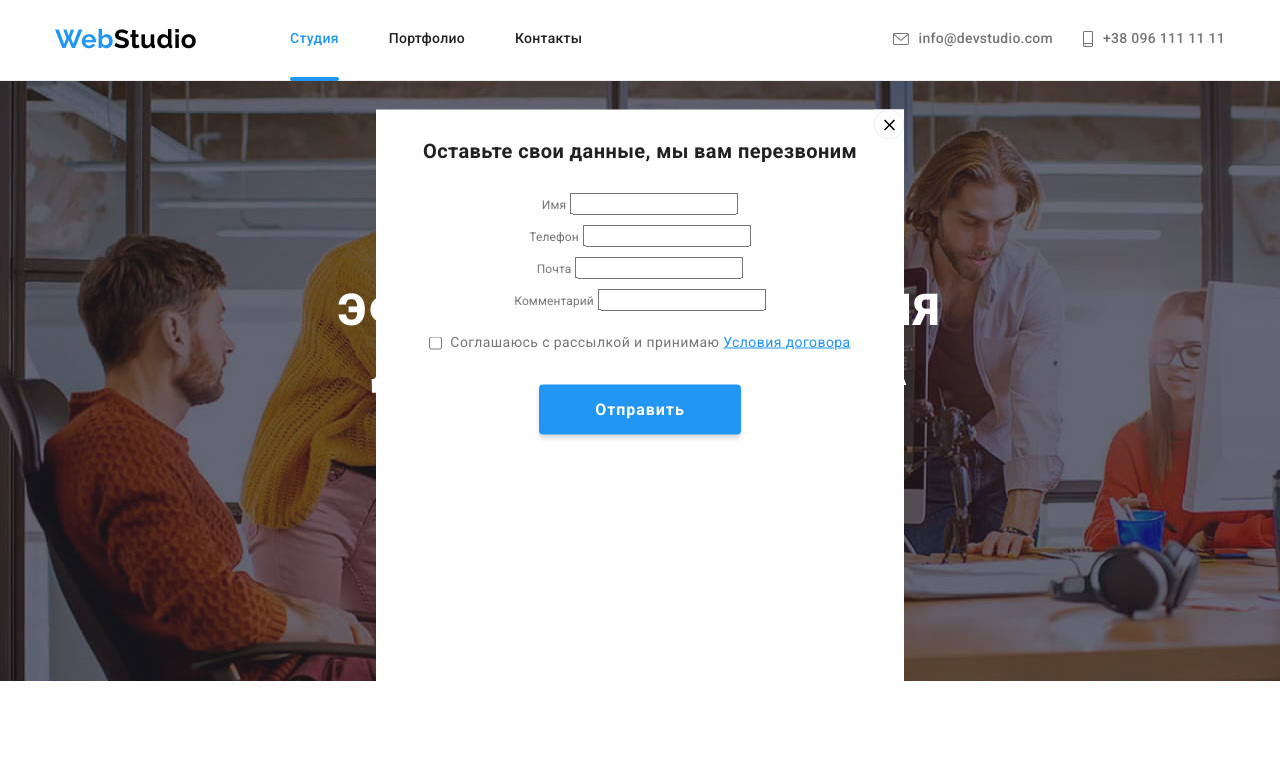
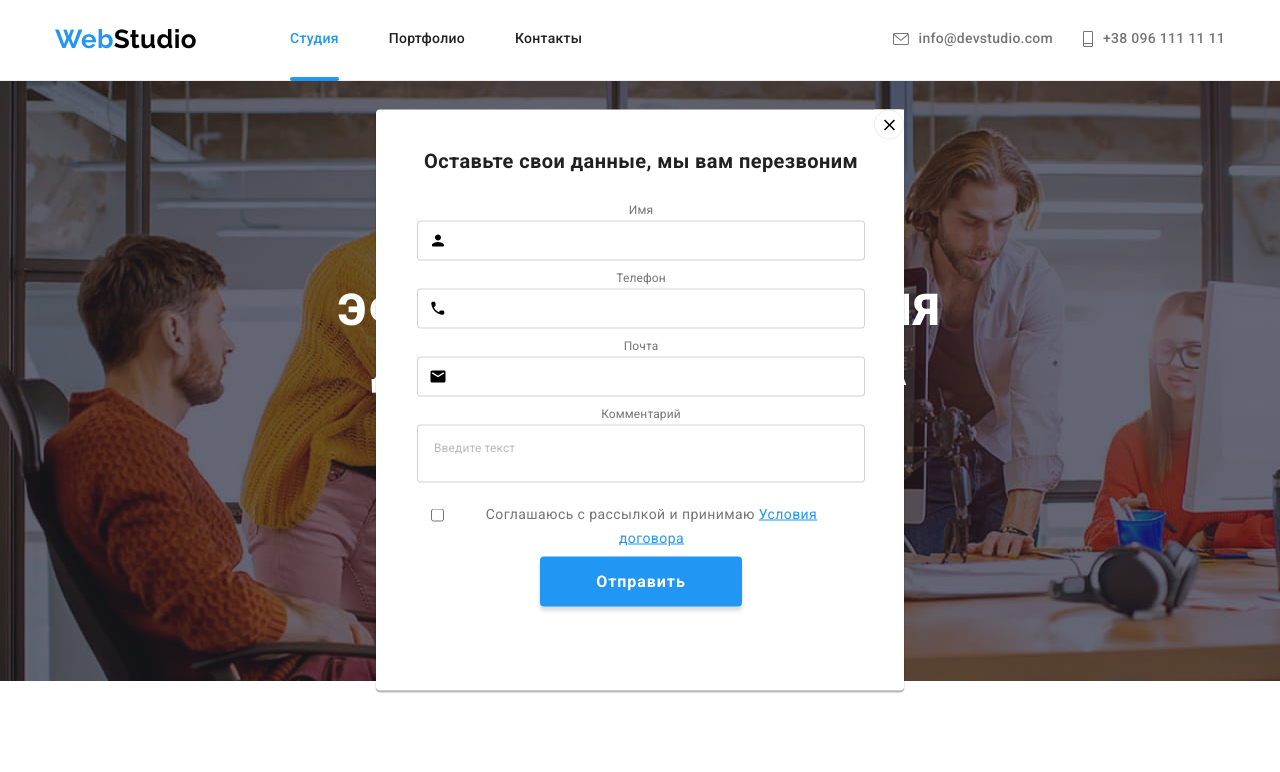
Before and after one commit to VitaliiPozniakov/goit-markup-hw-06, a plain HTML site: page index.html in a window 1280 px wide. Shown: the top 772 px of the page. Drawn offline with nearby package versions, Linux system fonts and the light colour scheme.

Commit message:
Добавляет иконки в форму

```diff
--- a/css/styles.css
+++ b/css/styles.css
@@ -20,6 +20,8 @@
   --background-description-portfolio: rgba(33, 150, 243, 0.9);
   --timing-function: cubic-bezier(0.4, 0, 0.2, 1);
   --button-index-shadow: rgba(0, 0, 0, 0.15);
+  --hero-placeholder-color: rgba(117, 117, 117, 0.5);
+  --footer-placeholder-color: rgba(255, 255, 255, 0.6);
 }
 
 /*----------------------------- Палитра:-----------------------------
@@ -397,13 +399,21 @@ img {
   left: 50%;
   transform: translate(-50%, -50%) scale(1);
 
-  padding-top: 30px;
+  padding: 40px 39px 40px 41px;
   height: 581px;
   width: 528px;
 
-  background-color: #ffffff;
+  background-color: var(--primari-white-color);
+  box-shadow: 0px 1px 3px rgba(0, 0, 0, 0.12), 0px 1px 1px rgba(0, 0, 0, 0.14),
+    0px 2px 1px rgba(0, 0, 0, 0.2);
+  border-radius: 4px;
 
   transition: transform 250ms var(--timing-function);
+}
+
+.form-field {
+  display: flex;
+  flex-direction: column;
 }
 
 .hero-form-title {
@@ -416,20 +426,57 @@ img {
   color: var(--title-text-color);
 }
 
-.hero-form-list {
+.form-group {
   margin-bottom: 20px;
 }
 
-.hero-form-item:not(:last-child) {
+.form-field:not(:last-child) {
   margin-bottom: 10px;
 }
 
-.hero-form-text {
-  /* margin-bottom: 4px; */
+.hero-form-label {
+  margin-bottom: 4px;
 
   font-size: 12px;
   line-height: 1.17;
   letter-spacing: 0.01em;
+}
+
+.input-thumb {
+  position: relative;
+}
+
+.hero-form-icon {
+  position: absolute;
+  top: 11px;
+  left: 12px;
+}
+
+.form-input {
+  padding: 14px;
+  width: 448px;
+  height: 40px;
+
+  border: 1px solid rgba(33, 33, 33, 0.2);
+  border-radius: 4px;
+}
+
+.comment {
+  padding: 12px 16px;
+
+  /* width: 448px;
+  height: 120px; */
+  resize: none;
+
+  border: 1px solid rgba(33, 33, 33, 0.2);
+  border-radius: 4px;
+}
+
+.comment::placeholder {
+  font-size: 12px;
+  line-height: 1.67;
+  letter-spacing: 0.01em;
+  color: var(--hero-placeholder-color);
 }
 
 .hero-form-checkbox {
@@ -440,11 +487,16 @@ img {
 }
 
 .checkbox {
+  margin-top: 0;
   margin-right: 8px;
+  margin-bottom: 0;
+  margin-left: 0;
 }
 
-.checkbox-text {
+.form-checkbox.checkbox-text {
   line-height: 1.71;
+  width: 400px;
+  height: 24px;
 }
 
 .checkbox-link {
@@ -454,6 +506,7 @@ img {
 .button-send {
   padding: 10px 56px;
   cursor: pointer;
+  /* margin-bottom: 40px; */
 }
 
 .button-close {
@@ -744,7 +797,19 @@ img {
   margin-right: 12px;
   width: 358px;
 
+  border: 1px solid rgba(255, 255, 255, 0.3);
+  filter: drop-shadow(0px 4px 4px rgba(0, 0, 0, 0.15));
+  border-radius: 4px;
+
   background-color: var(--secondary-background-color-dark);
+}
+
+..footer-input::placeholder {
+  font-size: 16px;
+  line-height: 1.25;
+  /* display: flex;
+  align-items: center; */
+  color: var(--footer-placeholder-color);
 }
 
 .button-footer {
--- a/index.html
+++ b/index.html
@@ -68,35 +68,66 @@
             <div class="modal">
               <form class="hero-form">
                 <p class="hero-form-title">Оставьте свои данные, мы вам перезвоним</p>
-                <ul class="hero-form-list list">
-                  <li class="hero-form-item">
-                    <label class="hero-form-text" for="name">Имя</label>
-                    <input type="text" name="name" id="name" />
-                  </li>
-                  <li class="hero-form-item">
-                    <label class="hero-form-text" for="telephone">Телефон</label>
-                    <input type="tel" name="telephone" id="telephone" />
-                  </li>
-                  <li class="hero-form-item">
-                    <label class="hero-form-text" for="email-hero">Почта</label>
-                    <input type="email" name="email" id="email-hero" />
-                  </li>
-                  <li class="hero-form-item">
-                    <label class="hero-form-text" for="comment">Комментарий</label>
-                    <input type="text" name="comment" id="comment" />
-                  </li>
-                </ul>
-                  <div class="hero-form-checkbox">
-                    <input type="checkbox" name="contracts conditions" value="agreement conditions" id="contracts conditions" class="checkbox" />
-                    <label class="form-checkbox" for="contracts conditions">
-                  <p class="checkbox-text "> Соглашаюсь с рассылкой и принимаю
-                  <a href=""
-                  target="_blank"
-                  rel="nofollow noopener noreferrer noindex"
-                  class="checkbox-link">Условия договора</a>
-                  </p>
-                </label>
+                <div role="form-group" class="form-group">
+
+                  <div class="form-field">
+                    <label class="hero-form-label" for="name">Имя</label>
+                    <div class="input-thumb">
+                    <input type="text" name="name" id="name" class="form-input" />
+                    <svg class="hero-form-icon" width="18" height="18">
+                        <use href="./images/icons.svg#icon-person"></use>
+                  </svg>
                   </div>
+                  </div>
+
+                  <div class="form-field">
+                    <label class="hero-form-label" for="telephone">Телефон</label>
+                     <div class="input-thumb">
+                    <input type="tel" name="telephone" id="telephone" class="form-input" />
+                    <svg class="hero-form-icon" width="18" height="18">
+                        <use href="./images/icons.svg#icon-phone"></use>
+                  </svg>
+                        </div>
+                  </div>
+
+                  <div class="form-field">
+                    <label class="hero-form-label" for="email-hero">Почта</label>
+                    <div class="input-thumb">
+                    <input type="email" name="email" id="email-hero" class="form-input" />
+                    <svg class="hero-form-icon" width="18" height="18">
+                        <use href="./images/icons.svg#icon-email"></use>
+                  </svg>
+                  </div>
+                  </div>
+                  <div class="form-field">
+                    <label class="hero-form-label" for="comment">Комментарий</label>
+                    <textarea
+                      name="comment"
+                      id="comment"
+                      placeholder="Введите текст"
+                      class="comment"
+                    ></textarea>
+                  </div>
+                </div>
+                <div class="hero-form-checkbox">
+                  <input
+                    type="checkbox"
+                    name="contracts conditions"
+                    value="agreement"
+                    id="contracts conditions"
+                    class="checkbox"
+                  />
+                  <label class="form-checkbox checkbox-text" for="contracts conditions">
+                    Соглашаюсь с рассылкой и принимаю
+                    <a
+                      href=""
+                      target="_blank"
+                      rel="nofollow noopener noreferrer noindex"
+                      class="checkbox-link"
+                      >Условия договора</a
+                    >
+                  </label>
+                </div>
                 <button type="submit" class="button-index button-send">Отправить</button>
               </form>
               <button data-modal-close type="button" class="button-close">
@@ -437,7 +468,7 @@
             <li class="client-items">
               <a href="" class="client-link">
                 <svg class="client-icon" width="63" height="45">
-                  <use href="./images/icons.svg#icon-logo-client-5"></use></svg
+                  <use href="./images/icons.svg#icon-logo-client-5"></use></svg>
               ></a>
             </li>
             <li class="client-items">
@@ -531,7 +562,13 @@
           <form>
             <label for="email-footer" class="footer-text">Подпишитесь на рассылку</label>
             <div class="form-content">
-              <input class="footer-input" type="email" name="email" id="email-footer" />
+              <input
+                class="footer-input"
+                type="email"
+                name="email"
+                id="email-footer"
+                placeholder="E-mail"
+              />
               <button type="submit" class="button-index button-footer">
                 Подписаться
                 <svg class="icon-send">
```
